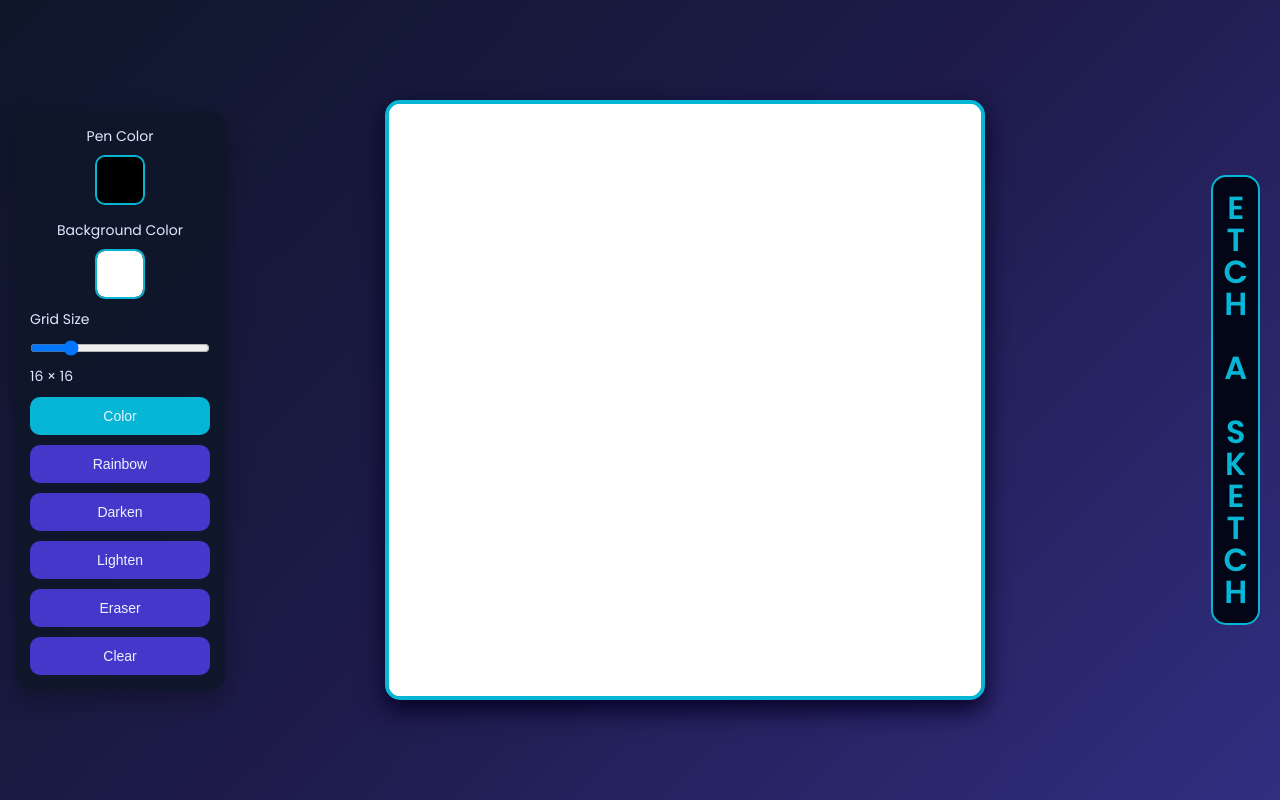
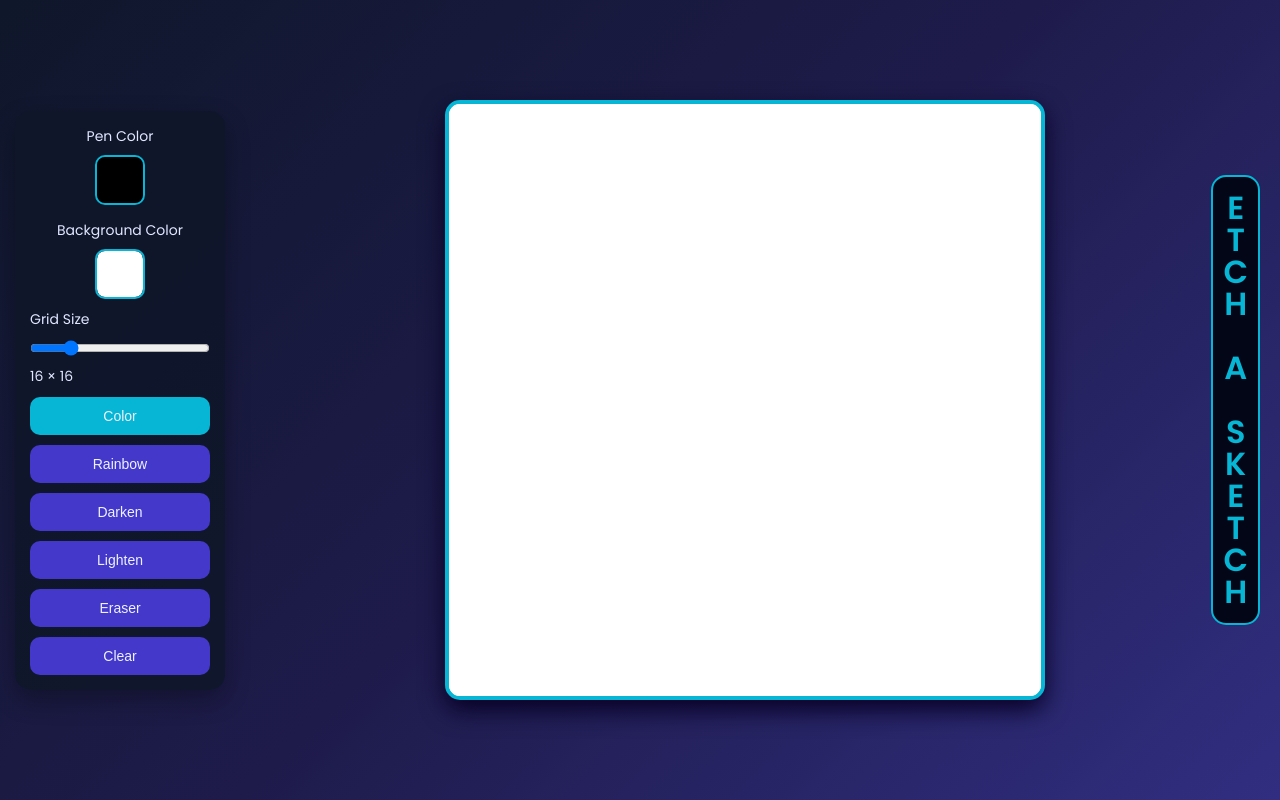
Before and after one commit to HabinBahith/etch_a_sketch, a plain HTML site: page index.html in a window 1280 px wide. Drawn offline with Linux system fonts and the light colour scheme.

Commit message:
changed the margin of container

```diff
--- a/styles.css
+++ b/styles.css
@@ -146,7 +146,7 @@ button.active:hover {
 #container {
     width: min(75vh, 75vw);
     height: min(75vh, 75vw);
-    margin-left: 160px;
+    margin-left: auto;
     margin-right: auto;
     background-color: white;
 
```
